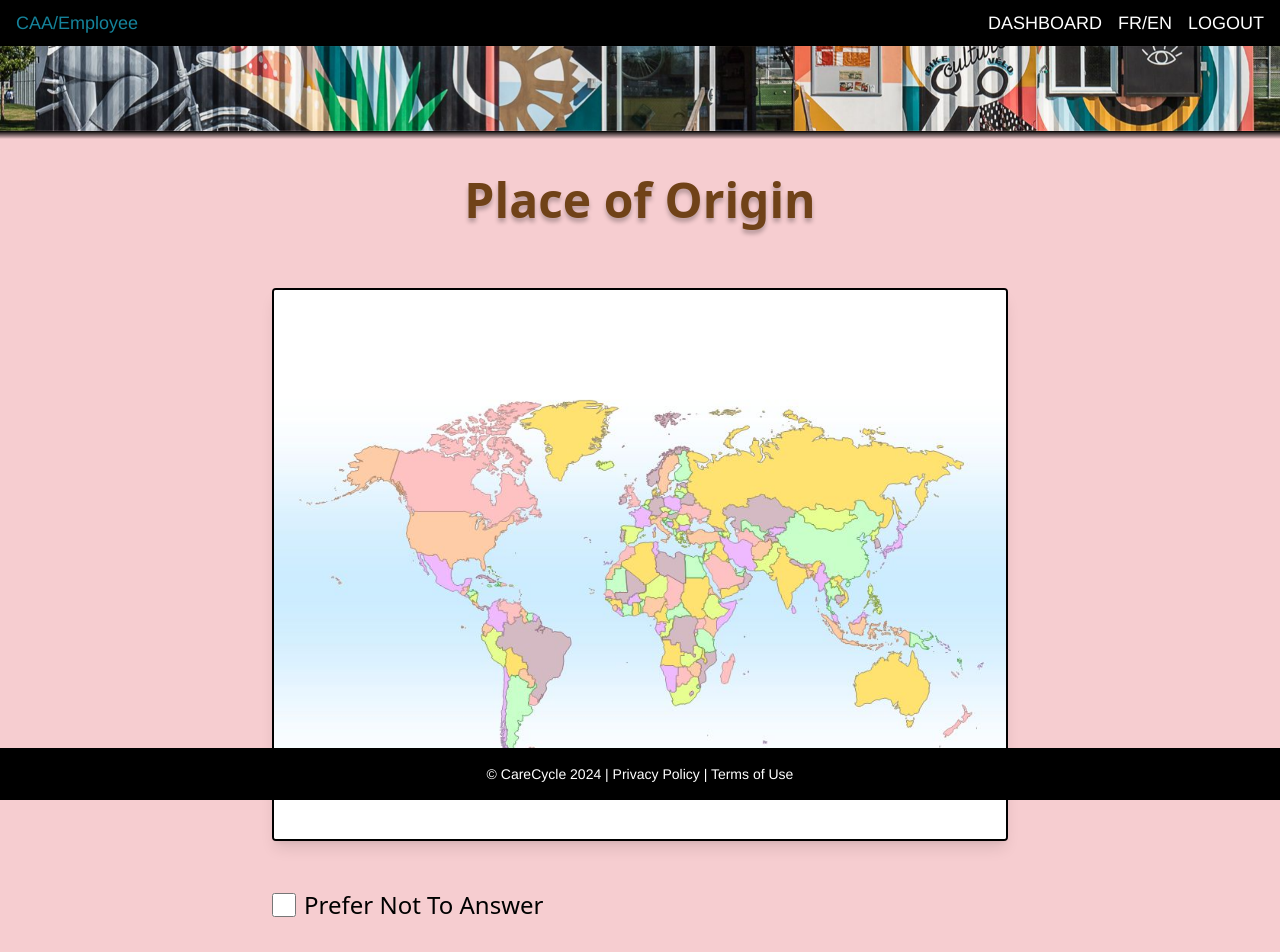
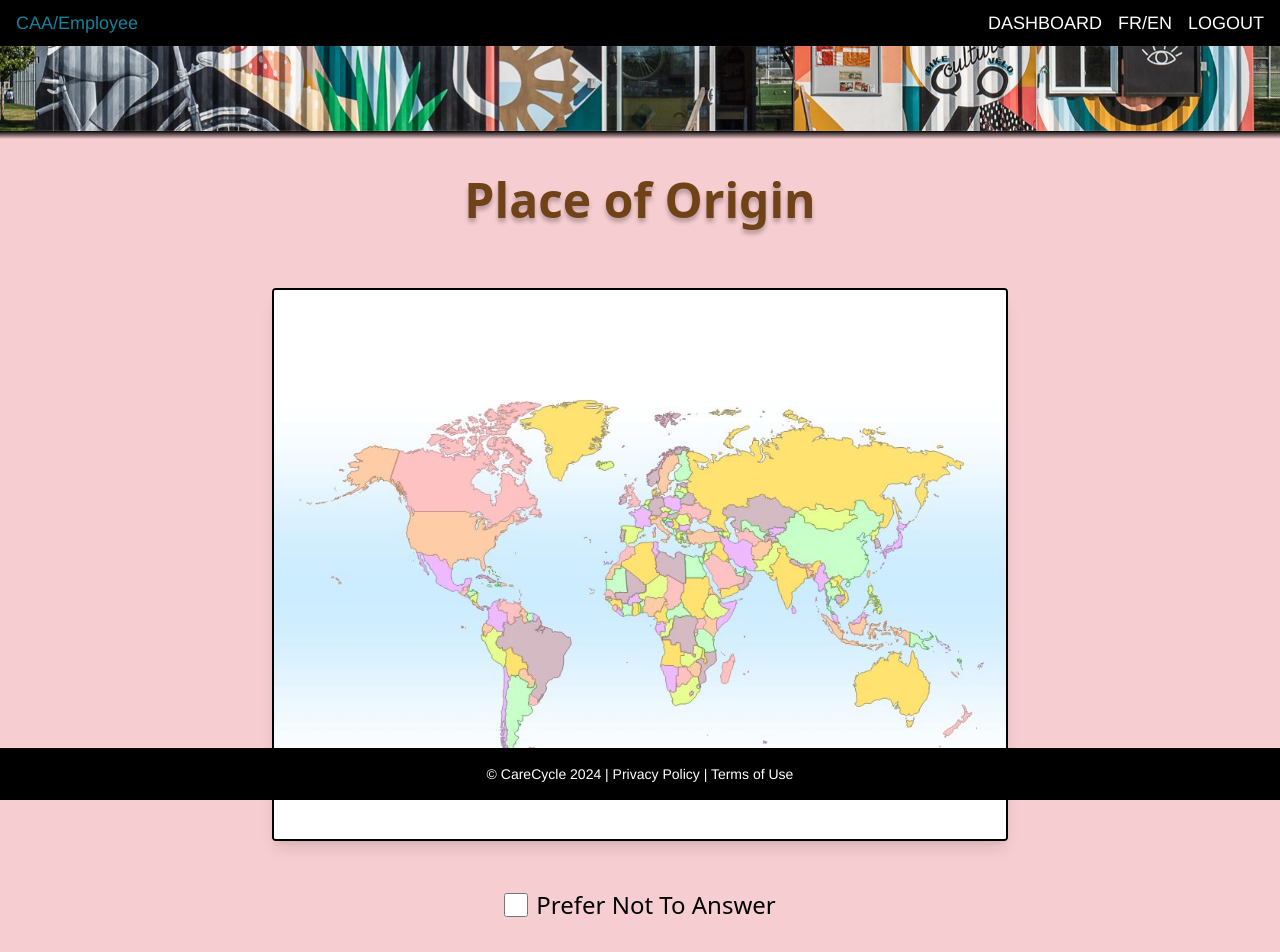
Before and after one commit to anapechonkin/CareCycle, a React (Create React App) app in the folder carecycle/client/: page /pageThreeQuestionnaire in a window 1280 px wide. Shown: the top 952 px of the page. Built offline with nearby package versions, Linux system fonts and the light colour scheme.

Commit message:
made the prefer not to answer on page 3 centered

```diff
--- a/carecycle/client/src/pages/PageThreeQuestionnaire.jsx
+++ b/carecycle/client/src/pages/PageThreeQuestionnaire.jsx
@@ -20,13 +20,13 @@ const PageThreeQuestionnaire = () => {
       <Shadow />
       <div className="flex-grow pt-20 pb-20 mt-24 flex flex-col items-center justify-center w-full">
         <div className="max-w-[800px] w-full px-4 lg:px-8 space-y-12">
-        <h1 className="text-5xl font-bold mb-16 text-center text-[#704218] [text-shadow:0px_4px_4px_#00000040]">Place of Origin</h1>
+          <h1 className="text-5xl font-bold mb-16 text-center text-[#704218]" style={{ textShadow: "0px 4px 4px #00000040" }}>Place of Origin</h1>
           <div className={`relative ${preferNotToAnswerMap ? 'opacity-50' : ''}`}>
             <img
               className="w-full h-auto rounded shadow-lg border-2 border-black"
               src="/photos/map.jpeg"
               alt="Map of the world."
-              style={{ pointerEvents: preferNotToAnswerMap ? 'none' : 'auto' }} // Disables map interaction when 'Prefer Not to Answer' is checked
+              style={{ pointerEvents: preferNotToAnswerMap ? 'none' : 'auto' }}
             />
             {preferNotToAnswerMap && (
               <div className="absolute top-0 left-0 w-full h-full flex items-center justify-center">
@@ -34,7 +34,8 @@ const PageThreeQuestionnaire = () => {
               </div>
             )}
           </div>
-          <label className="flex items-center mt-4 text-lg cursor-pointer">
+          <div className="flex justify-center mt-4"> {/* This div wraps the label to center it under the map */}
+            <label className="flex items-center text-lg cursor-pointer">
               <input
                 type="checkbox"
                 className="form-checkbox h-6 w-6"
@@ -43,6 +44,7 @@ const PageThreeQuestionnaire = () => {
               />
               <span className="ml-2 text-2xl">Prefer Not To Answer</span>
             </label>
+          </div>
           <div className="flex justify-between w-full mt-8">
             <Button
               text="PREVIOUS QUESTION"
```
Lines whose indentation alone changed are shown as unchanged.
